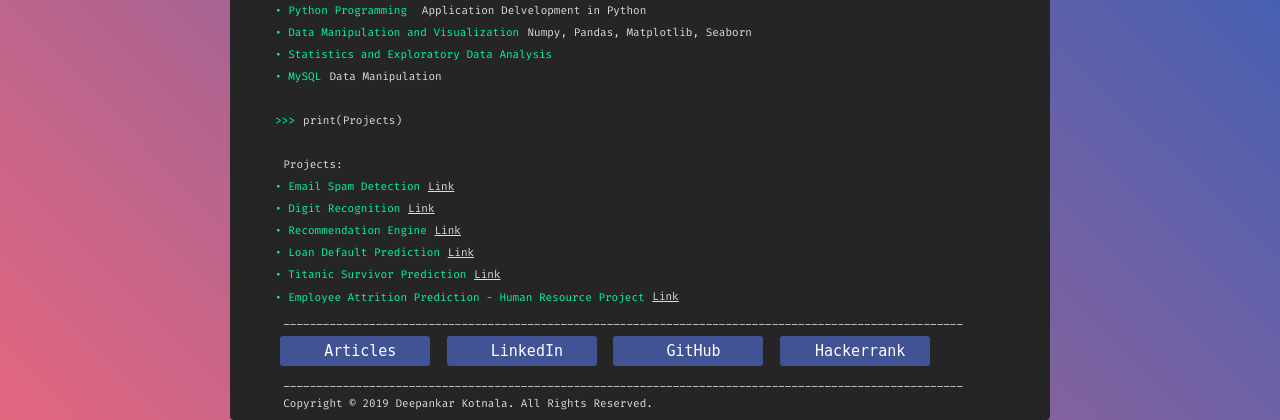
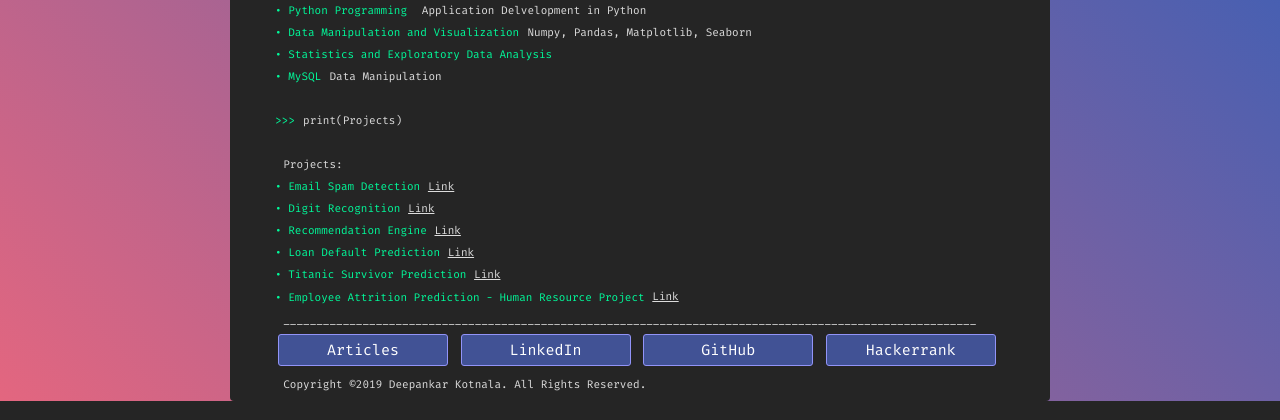
Before and after one commit to deepankarkotnala/deepankarkotnala.github.io, a PHP site: page /portfolio/index.html in a window 1280 px wide. Shown: the part 623-1043 px from the top of the page. Run offline with PHP 8.4, Linux system fonts and the light colour scheme; some libraries are stand-ins or nearby versions.

Commit message:
Add files via upload

```diff
--- a/portfolio/index.html
+++ b/portfolio/index.html
@@ -67,23 +67,22 @@
     <span data-ty="input1"   data-ty-prompt="• Employee Attrition Prediction - Human Resource Project"><a class="a1" href="https://github.com/deepankarkotnala/HR-Analytics-Project" target="_blank">Link</a></span>
 
 
-<span data-ty="input"  data-ty-typeDelay="1" data-ty-prompt="">_______________________________________________________________________________________________________</span>
+<span data-ty="input"  data-ty-typeDelay="1" data-ty-prompt="">_________________________________________________________________________________________________________</span>
 
 
-<span data-ty="input1"  style="display:inline-block" <button class="button"><span><a style="text-decoration:none" href="https://deepankarkotnala.github.io/articles" target="_blank">Articles</a></span></button>
+<span data-ty="input1"  style="display:inline-block" <button class="button btn"><span><a style="text-decoration:none" href="https://deepankarkotnala.github.io/articles" target="_blank">Articles</a></span></button>
 </span>
 
-    <span data-ty="input1"  style="display:inline-block" <button class="button"><span><a style="text-decoration:none" href="https://www.linkedin.com/in/deepankarkotnala/" target="_blank">LinkedIn</a></span></button>
+    <span data-ty="input1"  style="display:inline-block" <button class="button btn"><span><a style="text-decoration:none" href="https://www.linkedin.com/in/deepankarkotnala/" target="_blank">LinkedIn</a></span></button>
 </span>
 
-     <span data-ty="input1"  style="display:inline-block" <button class="button"><span><a style="text-decoration:none" href="https://github.com/deepankarkotnala" target="_blank">GitHub</a></span></button>
+     <span data-ty="input1"  style="display:inline-block" <button class="button btn"><span><a style="text-decoration:none" href="https://github.com/deepankarkotnala" target="_blank">GitHub</a></span></button>
 </span>
-     <span data-ty="input1"  style="display:inline-block" <button class="button"><span><a style="text-decoration:none" href="https://www.hackerrank.com/deepankarkotnala" target="_blank">Hackerrank</a></span></button>
+     <span data-ty="input1"  style="display:inline-block" <button class="button btn"><span><a style="text-decoration:none" href="https://www.hackerrank.com/deepankarkotnala" target="_blank">Hackerrank</a></span></button>
 </span>
 
-<span data-ty="input"  data-ty-typeDelay="1" data-ty-prompt="">_______________________________________________________________________________________________________</span>
 
-<span data-ty="input"   data-ty-prompt="">Copyright © 2019 Deepankar Kotnala. All Rights Reserved.</span>
+<span data-ty="input"   data-ty-prompt="">Copyright ©2019 Deepankar Kotnala. All Rights Reserved.</span>
 
 </div>
 
--- a/portfolio/style.css
+++ b/portfolio/style.css
@@ -123,14 +123,12 @@ body {
   border: none;
   color: #FFFFFF;
   text-align: center;
-  font-size: 15px;
-  font-family: monospace;
+  font-size: 12px;
   padding: 0px;
-  width: 150px;
+  width: 170px;
   transition: all 0.5s;
   cursor: pointer;
-  margin: 5px;
-
+  margin: 3px;
 }
 
 .button span {
@@ -180,3 +178,33 @@ body {
 }
 .a1:hover { color:#FFFF00;
 }
+
+
+.btn {
+  text-decoration: none;
+  border: 1px solid rgb(146, 148, 248);
+  position: relative;
+  overflow: hidden;
+}
+
+
+
+.btn:before {
+  content: "";
+  position: absolute;
+  top: 0;
+  left: -100%;
+  width: 100%;
+  height: 100%;
+  background: linear-gradient(
+    120deg,
+    transparent,
+    rgba(146, 248, 248, 0.4),
+    transparent
+  );
+  transition: all 650ms;
+}
+
+.btn:hover:before {
+  left: 100%;
+}
```
